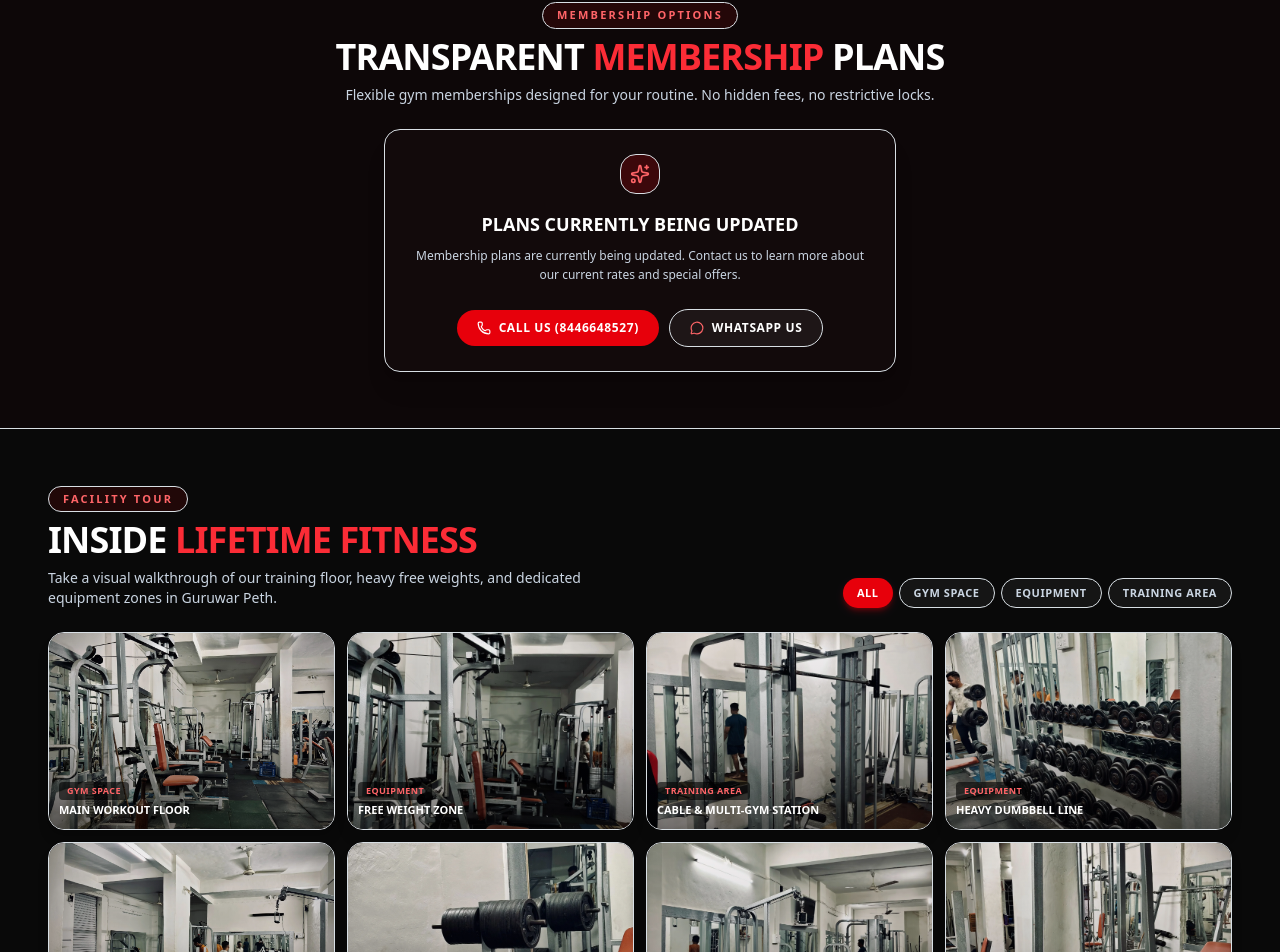
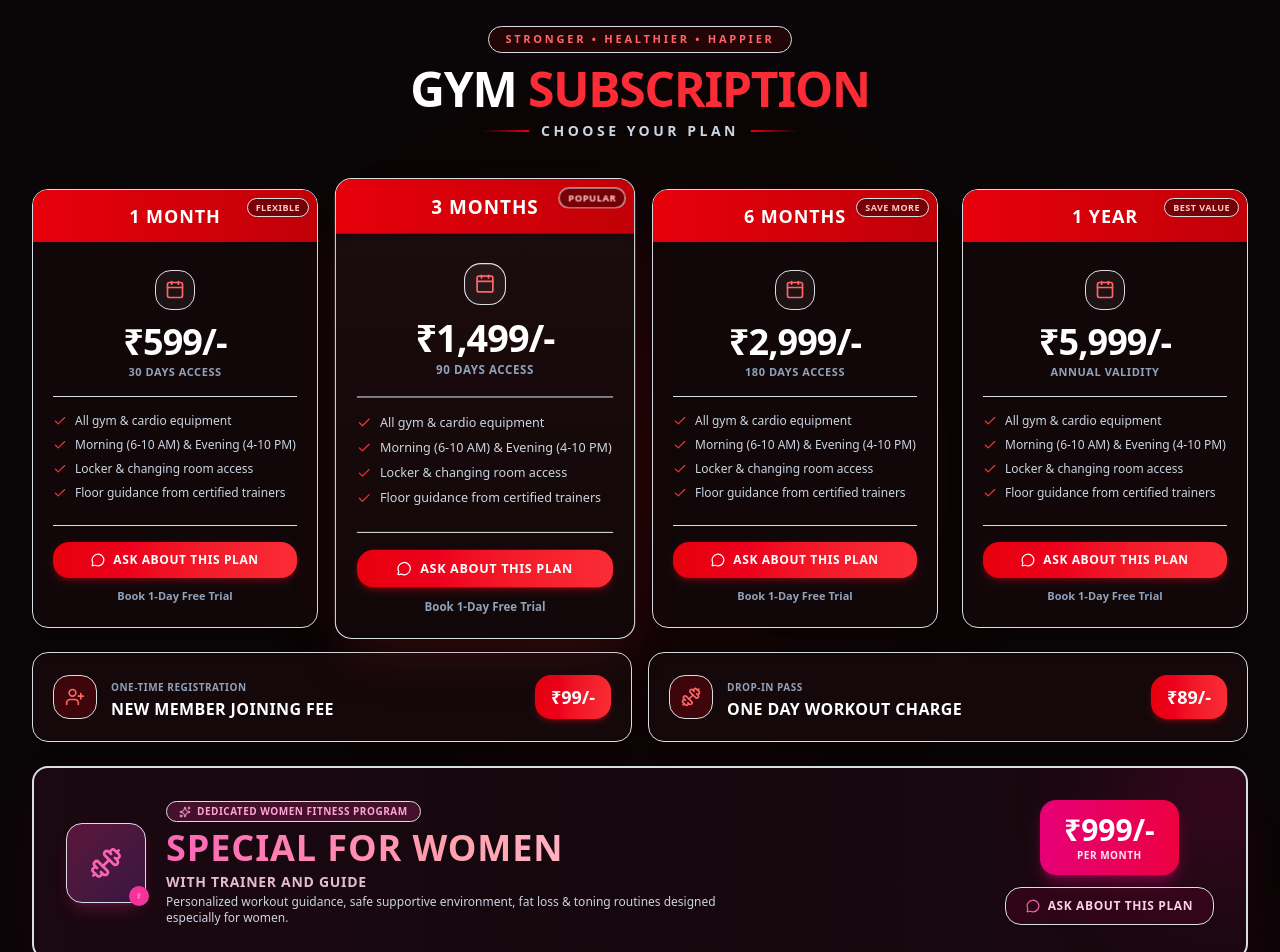
Before and after one commit to vyankateshbairagi/Lifetime-Fitness-Gym, a Next.js app: page / in a window 1280 px wide. Shown: the part 3438-4390 px from the top of the page. Built offline with nearby package versions, Linux system fonts and the light colour scheme; no server answers; the database is empty.

Commit message:
feat: add public membership plans component

```diff
--- a/src/components/public/membership-plans.tsx
+++ b/src/components/public/membership-plans.tsx
@@ -1,5 +1,20 @@
 import Link from "next/link";
-import { ArrowRight, Check, MessageCircle, Phone, Sparkles } from "lucide-react";
+import {
+  Activity,
+  ArrowRight,
+  Award,
+  Calendar,
+  Check,
+  Dumbbell,
+  HeartPulse,
+  MessageCircle,
+  Phone,
+  ShieldCheck,
+  Smile,
+  Sparkles,
+  UserPlus,
+  Zap,
+} from "lucide-react";
 
 export interface PublicPlan {
   id: string;
@@ -14,103 +29,187 @@
 }
 
 export function MembershipPlans({ plans }: MembershipPlansProps) {
+  // Categorize or find specific plans from database or fallback to flyer definitions
+  const findPlan = (nameKeyword: string, duration?: number) =>
+    plans.find(
+      (p) =>
+        p.name.toLowerCase().includes(nameKeyword.toLowerCase()) ||
+        (duration !== undefined && p.durationInDays === duration)
+    );
+
+  const plan1Month = findPlan("1 Month", 30) || {
+    id: "plan-1m",
+    name: "1 Month",
+    price: 599,
+    durationInDays: 30,
+    description: "Complete gym access, cardio & strength zone.",
+  };
+
+  const plan3Months = findPlan("3 Months", 90) || {
+    id: "plan-3m",
+    name: "3 Months",
+    price: 1499,
+    durationInDays: 90,
+    description: "Quarterly fitness pack with floor guidance.",
+  };
+
+  const plan6Months = findPlan("6 Months", 180) || {
+    id: "plan-6m",
+    name: "6 Months",
+    price: 2999,
+    durationInDays: 180,
+    description: "Half-yearly transformation plan with goal tracking.",
+  };
+
+  const plan1Year = findPlan("1 Year", 365) || {
+    id: "plan-1y",
+    name: "1 Year",
+    price: 5999,
+    durationInDays: 365,
+    description: "Annual elite membership — best value for serious fitness.",
+  };
+
+  const womenPlan = findPlan("Women") || {
+    id: "plan-women",
+    name: "Special For Women",
+    price: 999,
+    durationInDays: 30,
+    description: "Dedicated monthly package with trainer and personal guide.",
+  };
+
+  const dayPassPlan = findPlan("One Day") || {
+    id: "plan-day",
+    name: "One Day Workout",
+    price: 89,
+    durationInDays: 1,
+    description: "Single day drop-in workout charge.",
+  };
+
+  const mainTierPlans = [
+    {
+      ...plan1Month,
+      headerTitle: "1 MONTH",
+      badge: "Flexible",
+      highlight: false,
+      priceNum: 599,
+    },
+    {
+      ...plan3Months,
+      headerTitle: "3 MONTHS",
+      badge: "Popular",
+      highlight: true,
+      priceNum: 1499,
+    },
+    {
+      ...plan6Months,
+      headerTitle: "6 MONTHS",
+      badge: "Save More",
+      highlight: false,
+      priceNum: 2999,
+    },
+    {
+      ...plan1Year,
+      headerTitle: "1 YEAR",
+      badge: "Best Value",
+      highlight: false,
+      priceNum: 5999,
+    },
+  ];
+
+  const valuePillars = [
+    { label: "EXPERT TRAINERS", icon: Award },
+    { label: "BETTER HEALTH", icon: HeartPulse },
+    { label: "BUILD STRENGTH", icon: Dumbbell },
+    { label: "IMPROVE ENDURANCE", icon: Activity },
+    { label: "BOOST CONFIDENCE", icon: Smile },
+  ];
+
   return (
-    <section id="plans" className="scroll-mt-24 bg-[#0d0708] py-10 sm:py-14 text-white border-y border-white/5">
-      <div className="mx-auto max-w-7xl px-4 sm:px-8 lg:px-12">
-        {/* Section Header */}
+    <section
+      id="plans"
+      className="scroll-mt-24 bg-[#0a0506] py-14 sm:py-20 text-white border-y border-white/5 relative overflow-hidden"
+    >
+      {/* Background glow effects */}
+      <div className="absolute top-1/4 left-1/2 -translate-x-1/2 w-96 h-96 bg-red-600/10 rounded-full blur-[120px] pointer-events-none" />
+      <div className="absolute bottom-10 right-10 w-72 h-72 bg-rose-600/10 rounded-full blur-[100px] pointer-events-none" />
+
+      <div className="mx-auto max-w-7xl px-4 sm:px-6 lg:px-8 relative z-10">
+        {/* Flyer-Style Header */}
         <div className="text-center max-w-3xl mx-auto">
-          <div className="inline-flex items-center gap-2 rounded-full border border-red-500/30 bg-red-950/40 px-3.5 py-1 text-[11px] font-black uppercase tracking-[0.2em] text-red-400">
-            <span>MEMBERSHIP OPTIONS</span>
+          <div className="inline-flex items-center gap-2 rounded-full border border-red-500/30 bg-red-950/40 px-4 py-1 text-[11px] font-black uppercase tracking-[0.25em] text-red-400">
+            <span>STRONGER • HEALTHIER • HAPPIER</span>
           </div>
-          <h2 className="mt-2 text-2xl sm:text-4xl font-black uppercase tracking-tight text-white">
-            TRANSPARENT <span className="text-red-500">MEMBERSHIP</span> PLANS
+          <h2 className="mt-3 text-3xl sm:text-5xl font-black uppercase tracking-tight text-white">
+            GYM <span className="text-red-500">SUBSCRIPTION</span>
           </h2>
-          <p className="mt-2 text-xs sm:text-sm text-slate-300">
-            Flexible gym memberships designed for your routine. No hidden fees, no restrictive locks.
+          <div className="mt-2 flex items-center justify-center gap-3">
+            <span className="h-[2px] w-12 bg-gradient-to-r from-transparent to-red-600" />
+            <p className="text-xs sm:text-sm font-black uppercase tracking-[0.25em] text-slate-300">
+              CHOOSE YOUR PLAN
             </p>
+            <span className="h-[2px] w-12 bg-gradient-to-l from-transparent to-red-600" />
+          </div>
         </div>
 
-        {plans.length === 0 ? (
-          /* Empty State as required by Master Prompt item 11 */
-          <div className="mt-6 mx-auto max-w-lg rounded-2xl border border-white/10 bg-[#120a0b] p-6 text-center shadow-xl">
-            <div className="mx-auto flex size-10 items-center justify-center rounded-xl bg-red-600/20 text-red-400 border border-red-500/30">
-              <Sparkles className="size-5" />
-            </div>
-            <h3 className="mt-4 text-lg font-bold uppercase text-white">
-              Plans Currently Being Updated
-            </h3>
-            <p className="mt-2 text-xs leading-relaxed text-slate-300">
-              Membership plans are currently being updated. Contact us to learn more about our current rates and special offers.
-            </p>
-            <div className="mt-6 flex flex-col sm:flex-row items-center justify-center gap-2.5">
-              <a
-                href="tel:8446648527"
-                className="w-full sm:w-auto inline-flex items-center justify-center gap-2 rounded-full bg-red-600 px-5 py-2.5 text-xs font-black uppercase tracking-wider text-white hover:bg-red-500 transition"
-              >
-                <Phone className="size-3.5" />
-                <span>Call Us (8446648527)</span>
-              </a>
-              <a
-                href="https://wa.me/918446648527?text=Hi%20LifeTime%20Fitness,%20I%20would%20like%20to%20know%20more%20about%20your%20current%20membership%20plans."
-                target="_blank"
-                rel="noopener noreferrer"
-                className="w-full sm:w-auto inline-flex items-center justify-center gap-2 rounded-full border border-white/20 bg-white/5 px-5 py-2.5 text-xs font-bold uppercase tracking-wider text-white hover:bg-white/10 transition"
-              >
-                <MessageCircle className="size-3.5 text-red-400" />
-                <span>WhatsApp Us</span>
-              </a>
-            </div>
-          </div>
-        ) : (
-          /* Active Plans Grid */
-          <div className="mt-6 grid gap-5 sm:grid-cols-2 lg:grid-cols-3 max-w-5xl mx-auto">
-            {plans.map((plan) => {
-              const numericPrice = typeof plan.price === "number" ? plan.price : parseFloat(plan.price) || 0;
-              const formattedPrice = numericPrice.toLocaleString("en-IN");
-              const durationLabel =
-                plan.durationInDays === 30
-                  ? "Monthly (30 Days)"
-                  : plan.durationInDays === 90
-                  ? "Quarterly (3 Months)"
-                  : plan.durationInDays === 180
-                  ? "Half-Yearly (6 Months)"
-                  : plan.durationInDays === 365
-                  ? "Annual (12 Months)"
-                  : `${plan.durationInDays} Days`;
+        {/* 4 Core Subscription Cards (Flyer Grid) */}
+        <div className="mt-10 sm:mt-12 grid grid-cols-1 sm:grid-cols-2 lg:grid-cols-4 gap-4 sm:gap-6">
+          {mainTierPlans.map((plan) => {
+            const rawPrice =
+              typeof plan.price === "number"
+                ? plan.price
+                : parseFloat(String(plan.price)) || plan.priceNum;
+            const formattedPrice = Number(rawPrice).toLocaleString("en-IN");
 
-              const whatsappInquiryUrl = `https://wa.me/918446648527?text=${encodeURIComponent(
-                `Hi LifeTime Fitness Gym, I am interested in the ${plan.name} Plan (₹${formattedPrice} for ${durationLabel}). Please share details!`
+            const whatsappUrl = `https://wa.me/918446648527?text=${encodeURIComponent(
+              `Hi LifeTime Fitness Gym, I want to join the ${plan.headerTitle} Plan (₹${formattedPrice}/-). Please guide me with the joining process!`
             )}`;
 
             return (
               <div
                 key={plan.id}
-                  className="group relative flex flex-col justify-between rounded-2xl border border-white/10 bg-[#120a0b] p-5 sm:p-6 shadow-xl transition hover:-translate-y-1 hover:border-red-500/50 hover:bg-[#180d0f]"
+                className={`group relative flex flex-col justify-between overflow-hidden rounded-2xl border transition-all duration-300 ${
+                  plan.highlight
+                    ? "border-red-500 bg-gradient-to-b from-[#1c0c0e] to-[#120708] shadow-2xl shadow-red-900/30 scale-[1.02] sm:scale-105 z-10"
+                    : "border-white/10 bg-[#120708] hover:border-red-500/50 hover:bg-[#180a0c] shadow-xl"
+                }`}
               >
+                {/* Flyer Red Header Strip */}
+                <div className="bg-gradient-to-r from-red-600 to-red-700 px-4 py-3 text-center relative shadow-md">
+                  <span className="text-base sm:text-lg font-black uppercase tracking-wider text-white">
+                    {plan.headerTitle}
+                  </span>
+                  {plan.badge && (
+                    <span className="absolute top-2 right-2 rounded-full bg-black/40 backdrop-blur-sm px-2 py-0.5 text-[9px] font-black uppercase tracking-wider text-red-200 border border-white/20">
+                      {plan.badge}
+                    </span>
+                  )}
+                </div>
+
+                {/* Card Body */}
+                <div className="p-5 flex-1 flex flex-col justify-between">
                   <div>
-                    <div className="flex items-center justify-between">
-                      <span className="rounded-full bg-red-600/20 px-3 py-0.5 text-[11px] font-bold uppercase tracking-wider text-red-400 border border-red-500/30">
-                        {durationLabel}
+                    {/* Calendar Icon & Price Tag */}
+                    <div className="flex flex-col items-center justify-center pt-2 pb-4 border-b border-white/10">
+                      <div className="flex size-10 items-center justify-center rounded-xl bg-white/5 border border-white/10 text-red-400 group-hover:scale-110 transition-transform">
+                        <Calendar className="size-5" />
+                      </div>
+                      <div className="mt-3 flex items-baseline justify-center">
+                        <span className="text-3xl sm:text-4xl font-black text-white tracking-tight">
+                          ₹{formattedPrice}/-
+                        </span>
+                      </div>
+                      <span className="text-[11px] font-bold uppercase tracking-wider text-slate-400 mt-0.5">
+                        {plan.durationInDays === 365
+                          ? "Annual Validity"
+                          : `${plan.durationInDays} Days Access`}
                       </span>
                     </div>
 
-                    <h3 className="mt-4 text-xl font-black uppercase text-white tracking-wide">
-                      {plan.name}
-                    </h3>
-
-                    <div className="mt-2 flex items-baseline gap-1">
-                      <span className="text-2xl sm:text-3xl font-black text-white">₹{formattedPrice}</span>
-                      <span className="text-xs font-semibold text-slate-400">/ {plan.durationInDays} days</span>
-                    </div>
-
-                    <p className="mt-2 text-xs leading-relaxed text-slate-300">
-                      {plan.description || "Full access to gym equipment, strength zone, and floor guidance during operating hours."}
-                    </p>
-
-                    <ul className="mt-4 space-y-2 text-xs text-slate-300 border-t border-white/5 pt-3">
+                    {/* Features list */}
+                    <ul className="mt-4 space-y-2 text-xs text-slate-300">
                       <li className="flex items-center gap-2">
                         <Check className="size-3.5 text-red-500 shrink-0" />
-                        <span>All strength & cardio machines</span>
+                        <span>All gym & cardio equipment</span>
                       </li>
                       <li className="flex items-center gap-2">
                         <Check className="size-3.5 text-red-500 shrink-0" />
@@ -118,33 +217,169 @@
                       </li>
                       <li className="flex items-center gap-2">
                         <Check className="size-3.5 text-red-500 shrink-0" />
-                        <span>Floor guidance from trainer</span>
+                        <span>Locker & changing room access</span>
+                      </li>
+                      <li className="flex items-center gap-2">
+                        <Check className="size-3.5 text-red-500 shrink-0" />
+                        <span>Floor guidance from certified trainers</span>
                       </li>
                     </ul>
                   </div>
 
-                  <div className="mt-5 pt-4 border-t border-white/10 flex flex-col gap-2">
+                  {/* Actions */}
+                  <div className="mt-6 pt-4 border-t border-white/10 flex flex-col gap-2">
                     <a
-                      href={whatsappInquiryUrl}
+                      href={whatsappUrl}
                       target="_blank"
                       rel="noopener noreferrer"
-                      className="inline-flex w-full items-center justify-center gap-2 rounded-xl bg-red-600 py-2.5 text-xs font-black uppercase tracking-wider text-white shadow-md shadow-red-600/30 transition hover:bg-red-500"
+                      className="inline-flex w-full items-center justify-center gap-2 rounded-xl bg-gradient-to-r from-red-600 to-red-500 py-2.5 text-xs font-black uppercase tracking-wider text-white shadow-md shadow-red-600/30 transition hover:from-red-500 hover:to-red-600 active:scale-98"
                     >
+                      <MessageCircle className="size-3.5" />
                       <span>Ask About This Plan</span>
-                      <ArrowRight className="size-3.5" />
                     </a>
                     <Link
                       href="/#free-trial"
                       className="text-center text-[11px] font-semibold text-slate-400 hover:text-white transition py-0.5"
                     >
-                      Or book a free trial first
+                      Book 1-Day Free Trial
                     </Link>
+                  </div>
                 </div>
               </div>
             );
           })}
         </div>
-        )}
+
+        {/* 2 Quick Service / Fee Badges (Flyer Row 2) */}
+        <div className="mt-6 grid grid-cols-1 sm:grid-cols-2 gap-4">
+          {/* New Member Joining Fee */}
+          <div className="flex items-center justify-between rounded-2xl border border-white/10 bg-[#14080a] p-4 sm:p-5 shadow-lg hover:border-red-500/40 transition">
+            <div className="flex items-center gap-3.5">
+              <div className="flex size-11 items-center justify-center rounded-xl bg-red-600/20 border border-red-500/30 text-red-400 shrink-0">
+                <UserPlus className="size-5" />
+              </div>
+              <div>
+                <span className="text-[10px] font-bold uppercase tracking-wider text-slate-400">
+                  One-Time Registration
+                </span>
+                <h4 className="text-sm sm:text-base font-black uppercase tracking-wide text-white">
+                  NEW MEMBER JOINING FEE
+                </h4>
+              </div>
+            </div>
+            <div className="rounded-xl bg-gradient-to-r from-red-600 to-red-500 px-4 py-2 text-center shadow-md shadow-red-600/30 shrink-0">
+              <span className="text-base sm:text-lg font-black text-white">₹99/-</span>
+            </div>
+          </div>
+
+          {/* One Day Workout Charge */}
+          <div className="flex items-center justify-between rounded-2xl border border-white/10 bg-[#14080a] p-4 sm:p-5 shadow-lg hover:border-red-500/40 transition">
+            <div className="flex items-center gap-3.5">
+              <div className="flex size-11 items-center justify-center rounded-xl bg-red-600/20 border border-red-500/30 text-red-400 shrink-0">
+                <Dumbbell className="size-5" />
+              </div>
+              <div>
+                <span className="text-[10px] font-bold uppercase tracking-wider text-slate-400">
+                  Drop-In Pass
+                </span>
+                <h4 className="text-sm sm:text-base font-black uppercase tracking-wide text-white">
+                  ONE DAY WORKOUT CHARGE
+                </h4>
+              </div>
+            </div>
+            <a
+              href={`https://wa.me/918446648527?text=${encodeURIComponent(
+                "Hi LifeTime Fitness, I would like to get a One Day Workout Pass (₹89/-)."
+              )}`}
+              target="_blank"
+              rel="noopener noreferrer"
+              className="rounded-xl bg-gradient-to-r from-red-600 to-red-500 px-4 py-2 text-center shadow-md shadow-red-600/30 shrink-0 hover:from-red-500 hover:to-red-600 transition"
+            >
+              <span className="text-base sm:text-lg font-black text-white">₹89/-</span>
+            </a>
+          </div>
+        </div>
+
+        {/* Special for Women Card (Flyer Highlight Section) */}
+        <div className="mt-6 rounded-2xl border-2 border-pink-500/40 bg-gradient-to-r from-[#1b0811] via-[#15070d] to-[#1a0810] p-6 sm:p-8 shadow-2xl shadow-pink-950/40 relative overflow-hidden">
+          <div className="absolute -top-12 -right-12 size-40 rounded-full bg-pink-600/20 blur-3xl pointer-events-none" />
+
+          <div className="flex flex-col md:flex-row items-center justify-between gap-6 relative z-10">
+            {/* Left side: Badge & Text */}
+            <div className="flex items-center gap-5 text-center md:text-left">
+              <div className="relative flex size-16 sm:size-20 shrink-0 items-center justify-center rounded-2xl bg-gradient-to-br from-pink-500/30 to-purple-500/20 border border-pink-500/50 text-pink-400 shadow-lg shadow-pink-500/20">
+                <Dumbbell className="size-8 text-pink-400" />
+                <span className="absolute -bottom-1 -right-1 size-5 rounded-full bg-pink-500 flex items-center justify-center text-[10px] text-white font-bold">
+                  ♀
+                </span>
+              </div>
+
+              <div>
+                <div className="inline-flex items-center gap-1.5 rounded-full bg-pink-500/20 px-3 py-0.5 text-[10px] font-black uppercase tracking-wider text-pink-300 border border-pink-500/30">
+                  <Sparkles className="size-3 text-pink-300" />
+                  <span>DEDICATED WOMEN FITNESS PROGRAM</span>
+                </div>
+                <h3 className="mt-1 text-2xl sm:text-4xl font-black uppercase tracking-wide text-transparent bg-clip-text bg-gradient-to-r from-pink-400 via-rose-300 to-pink-200">
+                  SPECIAL FOR WOMEN
+                </h3>
+                <p className="mt-1 text-xs sm:text-sm font-bold uppercase tracking-wider text-pink-200/90">
+                  WITH TRAINER AND GUIDE
+                </p>
+                <p className="mt-0.5 text-xs text-slate-300 max-w-xl">
+                  Personalized workout guidance, safe supportive environment, fat loss & toning
+                  routines designed especially for women.
+                </p>
+              </div>
+            </div>
+
+            {/* Right side: Price & Direct WhatsApp CTA */}
+            <div className="flex flex-col sm:flex-row md:flex-col items-center gap-3 shrink-0">
+              <div className="rounded-2xl bg-gradient-to-r from-pink-600 to-rose-600 px-6 py-3 text-center shadow-lg shadow-pink-600/40">
+                <span className="text-2xl sm:text-3xl font-black text-white">₹999/-</span>
+                <span className="block text-[10px] font-black uppercase tracking-wider text-pink-100">
+                  PER MONTH
+                </span>
+              </div>
+
+              <a
+                href={`https://wa.me/918446648527?text=${encodeURIComponent(
+                  "Hi LifeTime Fitness, I am interested in the Special for Women package (₹999/month with trainer and guide). Please share details!"
+                )}`}
+                target="_blank"
+                rel="noopener noreferrer"
+                className="inline-flex items-center justify-center gap-2 rounded-xl border border-pink-500/50 bg-pink-950/40 px-5 py-2.5 text-xs font-black uppercase tracking-wider text-pink-200 hover:bg-pink-600 hover:text-white transition shadow-sm"
+              >
+                <MessageCircle className="size-3.5 text-pink-400" />
+                <span>Ask About This Plan</span>
+              </a>
+            </div>
+          </div>
+        </div>
+
+        {/* Bottom 5 Pillars Banner (Flyer Footer) */}
+        <div className="mt-10 sm:mt-12 rounded-2xl border border-white/10 bg-[#120709] p-5 sm:p-6 shadow-xl">
+          <div className="grid grid-cols-2 sm:grid-cols-3 lg:grid-cols-5 gap-4">
+            {valuePillars.map((pillar, i) => {
+              const Icon = pillar.icon;
+              return (
+                <div key={i} className="flex flex-col items-center text-center p-2 group">
+                  <div className="flex size-11 items-center justify-center rounded-full bg-red-600 text-white shadow-md shadow-red-600/40 group-hover:scale-110 transition-transform">
+                    <Icon className="size-5" />
+                  </div>
+                  <span className="mt-2 text-[11px] sm:text-xs font-black uppercase tracking-wider text-white">
+                    {pillar.label}
+                  </span>
+                </div>
+              );
+            })}
+          </div>
+
+          <div className="mt-5 pt-4 border-t border-white/10 text-center">
+            <p className="text-[11px] sm:text-xs font-black uppercase tracking-[0.3em] text-red-500">
+              YOUR FITNESS • OUR PRIORITY
+            </p>
+          </div>
+        </div>
       </div>
     </section>
   );
```
Lines whose indentation alone changed are shown as unchanged.
